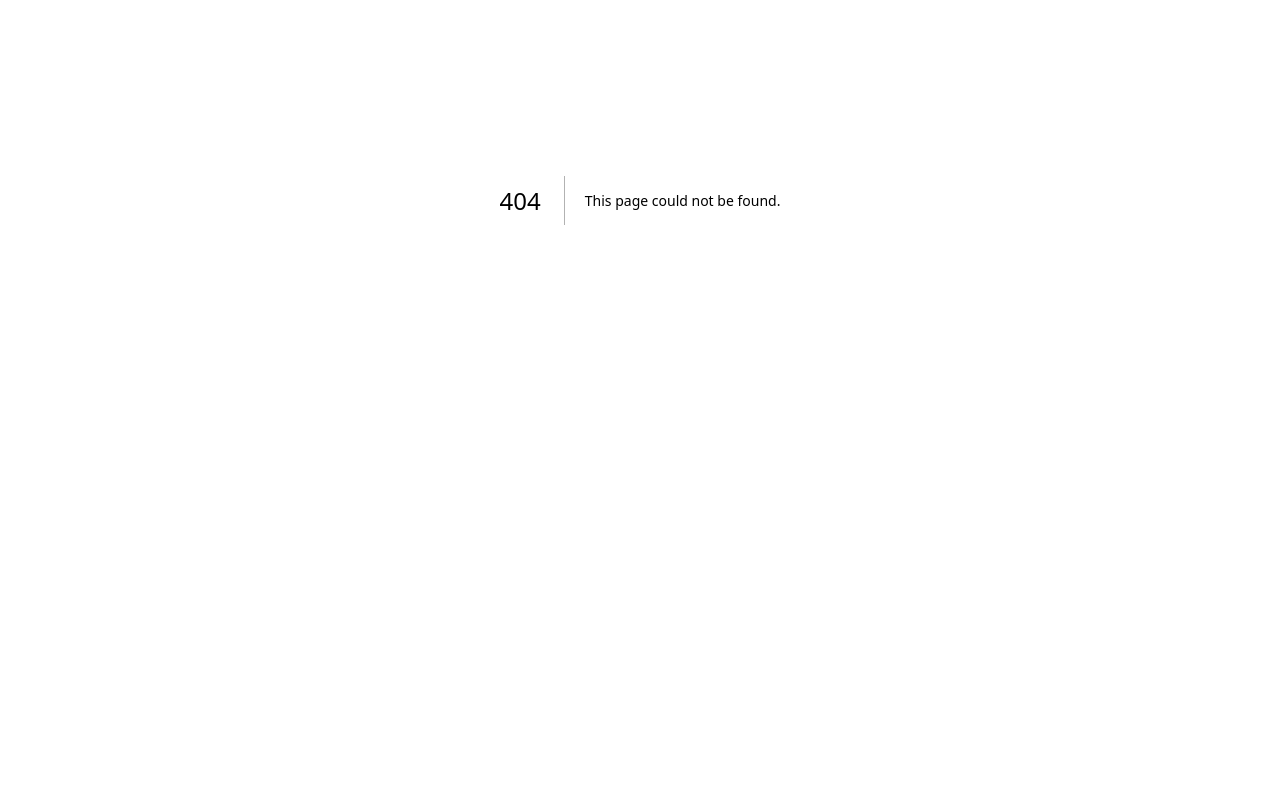
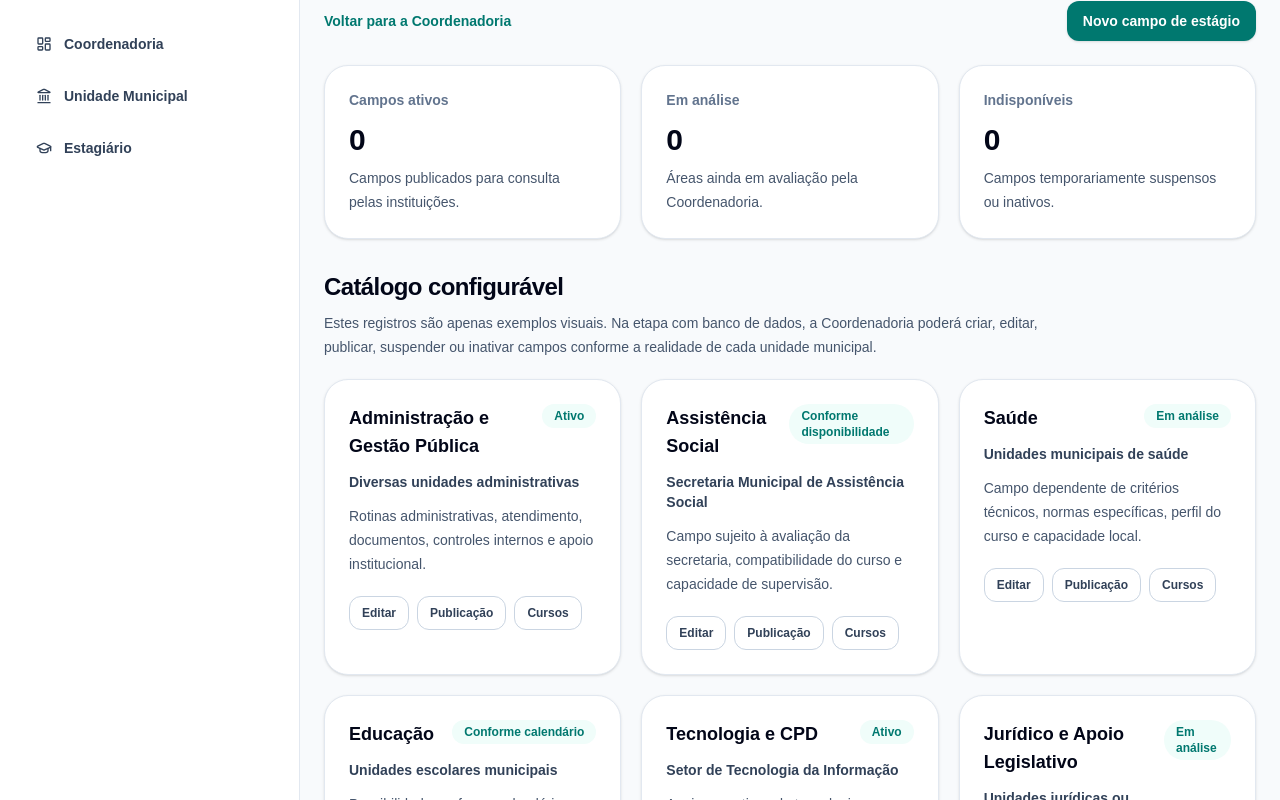
Before and after one commit to agua-2025/integra-estagio, a Next.js app: page /coordenadoria/campos-estagio in a window 1280 px wide. Before the commit this address had no page. Shown: the part 200-1000 px from the top of the page. Before the commit the page ends 800 px from the top, so only its background shows below. Built offline with nearby package versions, Linux system fonts and the light colour scheme.

Commit message:
Adiciona configuracao visual de campos de estagio

```diff
--- /dev/null
+++ b/app/coordenadoria/campos-estagio/page.tsx
@@ -0,0 +1,176 @@
+import Link from "next/link";
+import { ActionCard } from "@/components/system/ActionCard";
+import { SummaryCard } from "@/components/system/SummaryCard";
+import { SystemShell } from "@/components/system/SystemShell";
+
+const summaries = [
+  {
+    label: "Campos ativos",
+    value: "0",
+    description: "Campos publicados para consulta pelas instituições.",
+  },
+  {
+    label: "Em análise",
+    value: "0",
+    description: "Áreas ainda em avaliação pela Coordenadoria.",
+  },
+  {
+    label: "Indisponíveis",
+    value: "0",
+    description: "Campos temporariamente suspensos ou inativos.",
+  },
+];
+
+const fields = [
+  {
+    title: "Administração e Gestão Pública",
+    unit: "Diversas unidades administrativas",
+    status: "Ativo",
+    description:
+      "Rotinas administrativas, atendimento, documentos, controles internos e apoio institucional.",
+  },
+  {
+    title: "Assistência Social",
+    unit: "Secretaria Municipal de Assistência Social",
+    status: "Conforme disponibilidade",
+    description:
+      "Campo sujeito à avaliação da secretaria, compatibilidade do curso e capacidade de supervisão.",
+  },
+  {
+    title: "Saúde",
+    unit: "Unidades municipais de saúde",
+    status: "Em análise",
+    description:
+      "Campo dependente de critérios técnicos, normas específicas, perfil do curso e capacidade local.",
+  },
+  {
+    title: "Educação",
+    unit: "Unidades escolares municipais",
+    status: "Conforme calendário",
+    description:
+      "Possibilidade conforme calendário escolar, orientação pedagógica e capacidade de acompanhamento.",
+  },
+  {
+    title: "Tecnologia e CPD",
+    unit: "Setor de Tecnologia da Informação",
+    status: "Ativo",
+    description:
+      "Apoio em rotinas de tecnologia, suporte, sistemas, equipamentos e organização de processos digitais.",
+  },
+  {
+    title: "Jurídico e Apoio Legislativo",
+    unit: "Unidades jurídicas ou administrativas compatíveis",
+    status: "Em análise",
+    description:
+      "Campo sujeito à compatibilidade do curso, natureza das atividades e possibilidade de supervisão adequada.",
+  },
+];
+
+export default function CamposEstagioCoordenadoriaPage() {
+  return (
+    <SystemShell
+      areaLabel="Coordenadoria"
+      title="Campos de Estágio"
+      description="Configure as áreas, unidades, cursos compatíveis, situação e disponibilidade dos campos de estágio curricular supervisionado."
+    >
+      <div className="mb-6 flex flex-col gap-3 sm:flex-row sm:items-center sm:justify-between">
+        <Link
+          href="/coordenadoria"
+          className="text-sm font-semibold text-teal-700 hover:text-teal-900"
+        >
+          Voltar para a Coordenadoria
+        </Link>
+
+        <button
+          type="button"
+          className="rounded-xl bg-teal-700 px-4 py-2.5 text-sm font-semibold text-white shadow-sm transition hover:bg-teal-800"
+        >
+          Novo campo de estágio
+        </button>
+      </div>
+
+      <div className="grid gap-5 md:grid-cols-3">
+        {summaries.map((item) => (
+          <SummaryCard key={item.label} {...item} />
+        ))}
+      </div>
+
+      <section className="mt-8">
+        <div className="mb-5">
+          <h2 className="text-2xl font-bold tracking-tight text-slate-950">
+            Catálogo configurável
+          </h2>
+          <p className="mt-2 max-w-3xl text-sm leading-6 text-slate-600">
+            Estes registros são apenas exemplos visuais. Na etapa com banco de
+            dados, a Coordenadoria poderá criar, editar, publicar, suspender ou
+            inativar campos conforme a realidade de cada unidade municipal.
+          </p>
+        </div>
+
+        <div className="grid gap-5 md:grid-cols-2 lg:grid-cols-3">
+          {fields.map((field) => (
+            <article
+              key={field.title}
+              className="rounded-3xl border border-slate-200 bg-white p-6 shadow-sm"
+            >
+              <div className="flex items-start justify-between gap-4">
+                <h3 className="text-lg font-bold text-slate-950">
+                  {field.title}
+                </h3>
+
+                <span className="rounded-full bg-teal-50 px-3 py-1 text-xs font-semibold text-teal-700">
+                  {field.status}
+                </span>
+              </div>
+
+              <p className="mt-3 text-sm font-semibold text-slate-700">
+                {field.unit}
+              </p>
+
+              <p className="mt-3 text-sm leading-6 text-slate-600">
+                {field.description}
+              </p>
+
+              <div className="mt-5 flex flex-wrap gap-2">
+                <button
+                  type="button"
+                  className="rounded-xl border border-slate-300 bg-white px-3 py-2 text-xs font-semibold text-slate-700 transition hover:border-teal-300 hover:text-teal-800"
+                >
+                  Editar
+                </button>
+                <button
+                  type="button"
+                  className="rounded-xl border border-slate-300 bg-white px-3 py-2 text-xs font-semibold text-slate-700 transition hover:border-teal-300 hover:text-teal-800"
+                >
+                  Publicação
+                </button>
+                <button
+                  type="button"
+                  className="rounded-xl border border-slate-300 bg-white px-3 py-2 text-xs font-semibold text-slate-700 transition hover:border-teal-300 hover:text-teal-800"
+                >
+                  Cursos
+                </button>
+              </div>
+            </article>
+          ))}
+        </div>
+      </section>
+
+      <section className="mt-8 grid gap-5 lg:grid-cols-3">
+        <ActionCard
+          title="Controle de publicação"
+          description="Somente campos marcados como públicos deverão aparecer na página pública e nas consultas das instituições."
+          status="Regra"
+        />
+        <ActionCard
+          title="Capacidade variável"
+          description="A quantidade de vagas poderá mudar conforme unidade, turno, supervisor disponível e período solicitado."
+        />
+        <ActionCard
+          title="Histórico de alterações"
+          description="Na versão com banco, cada alteração importante poderá ser registrada para fins de controle e auditoria."
+        />
+      </section>
+    </SystemShell>
+  );
+}
--- a/app/coordenadoria/page.tsx
+++ b/app/coordenadoria/page.tsx
@@ -1,3 +1,4 @@
+import Link from "next/link";
 import { ActionCard } from "@/components/system/ActionCard";
 import { SummaryCard } from "@/components/system/SummaryCard";
 import { SystemShell } from "@/components/system/SystemShell";
@@ -75,6 +76,48 @@ export default function CoordenadoriaAreaPage() {
       <section className="mt-8">
         <div className="mb-5">
           <h2 className="text-2xl font-bold tracking-tight text-slate-950">
+            Configurações principais
+          </h2>
+          <p className="mt-2 text-sm leading-6 text-slate-600">
+            Organize as bases do sistema antes de liberar os fluxos para as instituições e unidades.
+          </p>
+        </div>
+
+        <div className="grid gap-5 md:grid-cols-2">
+          <Link
+            href="/coordenadoria/campos-estagio"
+            className="group rounded-3xl border border-slate-200 bg-white p-6 shadow-sm transition hover:-translate-y-0.5 hover:border-teal-200 hover:shadow-md"
+          >
+            <div className="flex items-start justify-between gap-4">
+              <div>
+                <h3 className="text-lg font-bold text-slate-950 group-hover:text-teal-800">
+                  Campos de Estágio
+                </h3>
+                <p className="mt-3 text-sm leading-6 text-slate-600">
+                  Cadastre, edite, publique ou suspenda áreas e unidades que poderão receber estágio curricular supervisionado.
+                </p>
+              </div>
+
+              <span className="rounded-full bg-teal-50 px-3 py-1 text-xs font-semibold text-teal-700">
+                Configurar
+              </span>
+            </div>
+          </Link>
+
+          <div className="rounded-3xl border border-dashed border-slate-300 bg-slate-50 p-6">
+            <h3 className="text-lg font-bold text-slate-950">
+              Instituições e cursos
+            </h3>
+            <p className="mt-3 text-sm leading-6 text-slate-600">
+              Futuramente esta área reunirá instituições cooperadas, cursos, orientadores e documentos institucionais.
+            </p>
+          </div>
+        </div>
+      </section>
+
+      <section className="mt-8">
+        <div className="mb-5">
+          <h2 className="text-2xl font-bold tracking-tight text-slate-950">
             Gestão do processo
           </h2>
           <p className="mt-2 text-sm leading-6 text-slate-600">
```
